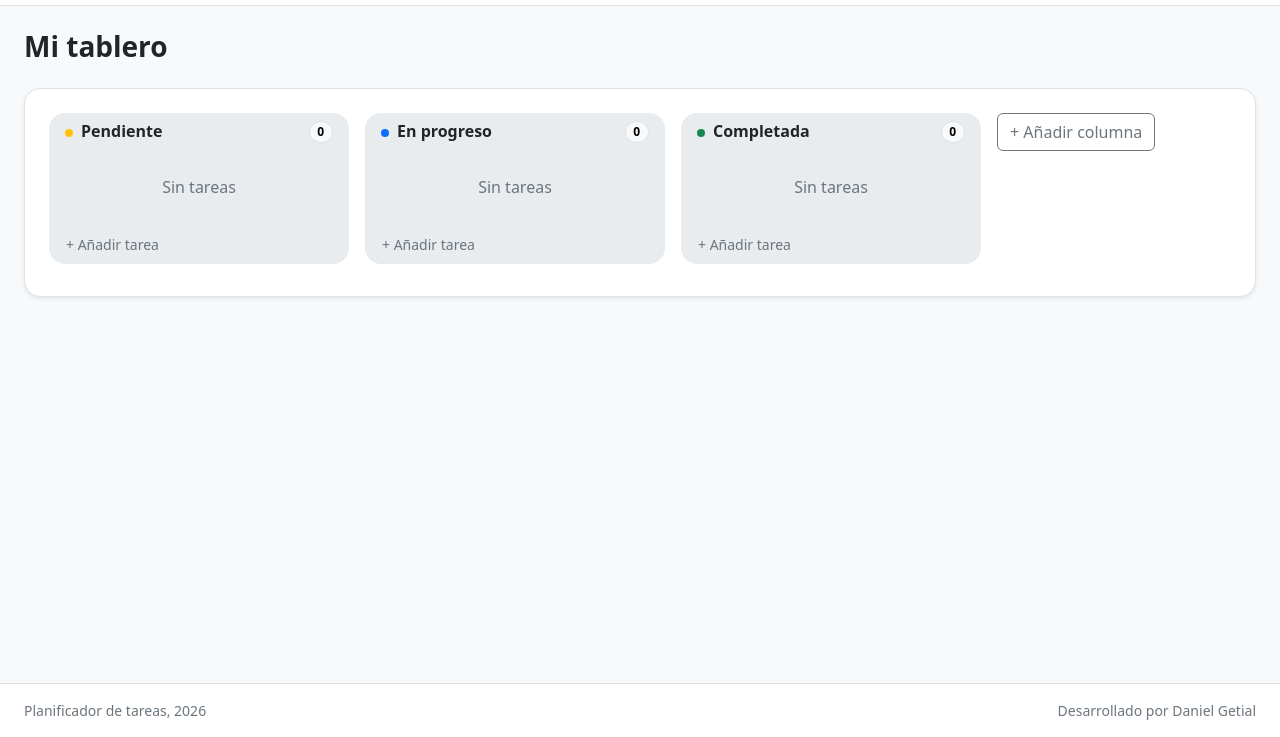
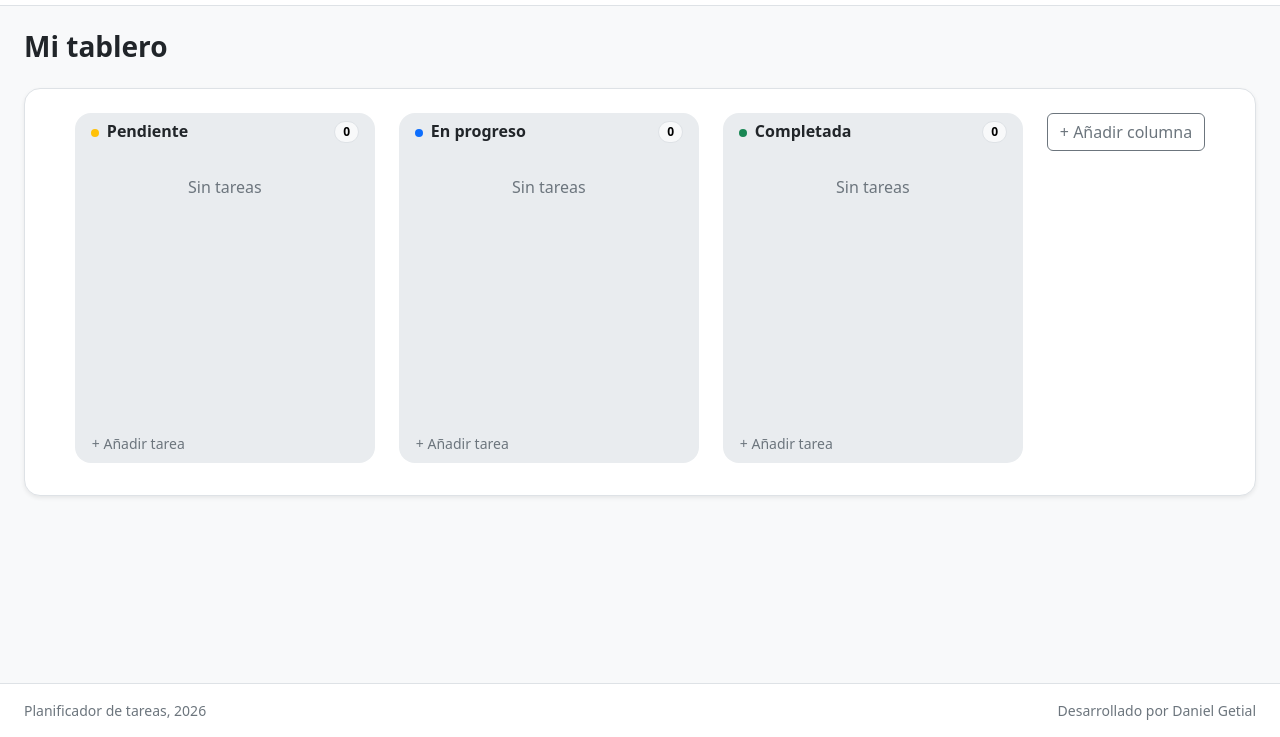
Before and after one commit to danielfgetial29/planificador-app, a plain HTML site: page index.html in a window 1280 px wide. Shown: the part 63-800 px from the top of the page. Drawn offline with nearby package versions, Linux system fonts and the light colour scheme.

Commit message:
feat: centrar las columnas ya agregar separacion

```diff
--- a/css/style.css
+++ b/css/style.css
@@ -1,6 +1,7 @@
 /* Ancho fijo de cada columna */
 .columna {
   width: 300px;
+  min-height: 350px;
 }
 
 /* Preparado para el scroll horizontal futuro */
--- a/index.html
+++ b/index.html
@@ -24,7 +24,9 @@
         <small class="text-secondary" id="contador-tareas"></small>
       </div>
       <div class="bg-white border rounded-4 shadow-sm p-3 p-md-4 mb-4">
-        <div class="tablero d-flex align-items-start gap-3 pb-2">
+        <div
+          class="tablero d-flex justify-content-center align-items-start gap-4 pb-2"
+        >
           <!-- Columna -->
           <section
             class="columna card bg-body-secondary border-0 rounded-4 flex-shrink-0"
```
